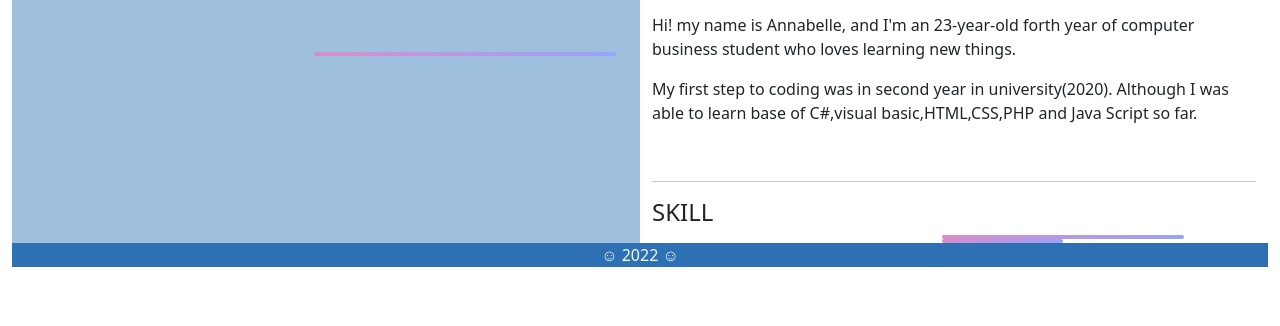
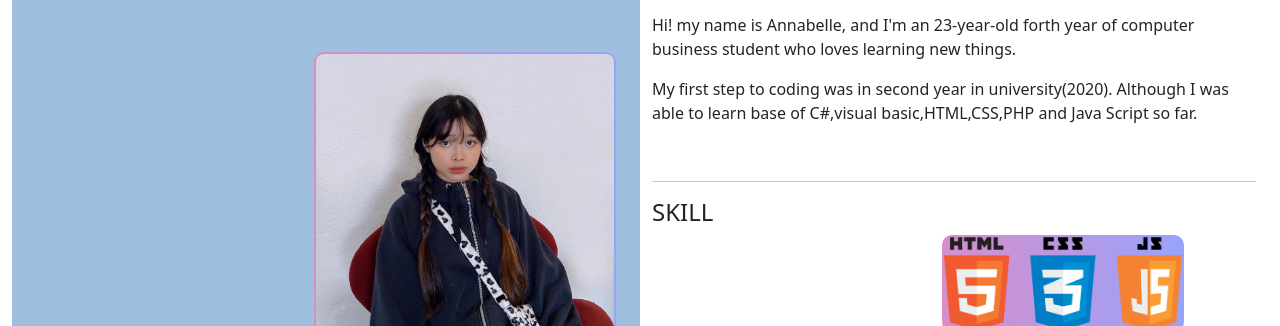
Before and after one commit to hellonayon/portfolio, a plain HTML site: page index.html in a window 1280 px wide. Shown: the part 173-499 px from the top of the page. Drawn offline with nearby package versions, Linux system fonts and the light colour scheme.

Commit message:
Update index.html

```diff
--- a/index.html
+++ b/index.html
@@ -22,7 +22,7 @@
                   </ul>
                 </nav>
                 <br><br>
-                <img src="me2.jpg" alt="" width="50%">
+                <img src="img/me2.jpg" alt="" width="50%">
                 <br>
             </div>
               <div class="col-sm-6"style="background-color:white;">
@@ -35,8 +35,8 @@
                     I was able to learn base of C#,visual basic,HTML,CSS,PHP and Java Script so far. </p>
                     <br><hr>
                 <h4>SKILL</h4>
-                <img src="skill.png" alt="" width="40%">
-                <img src="PHP-logo.svg.png" alt="" width="20%" >
+                <img src="img/skill.png" alt="" width="40%">
+                <img src="img/PHP-logo.svg.png" alt="" width="20%" >
 
                 </div>
 
```
